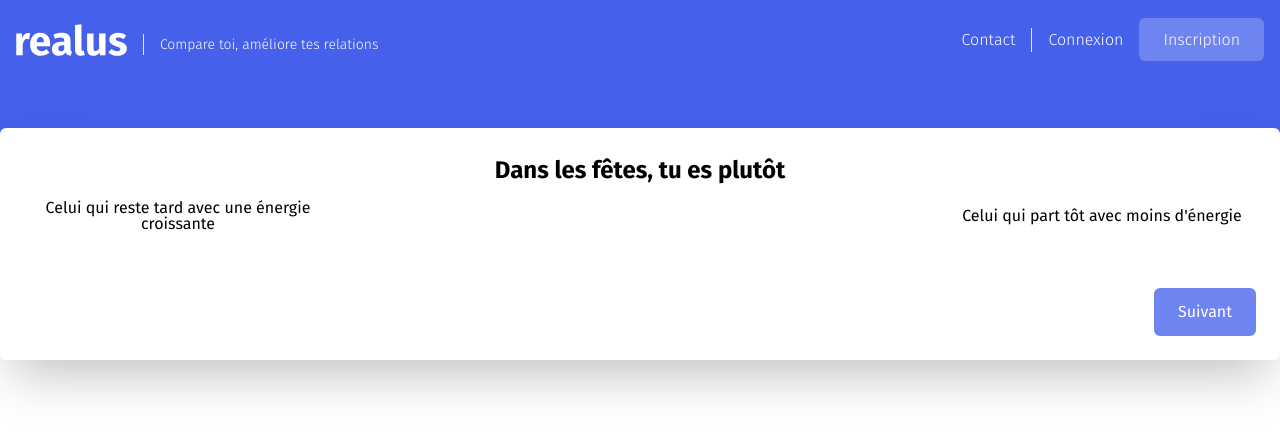
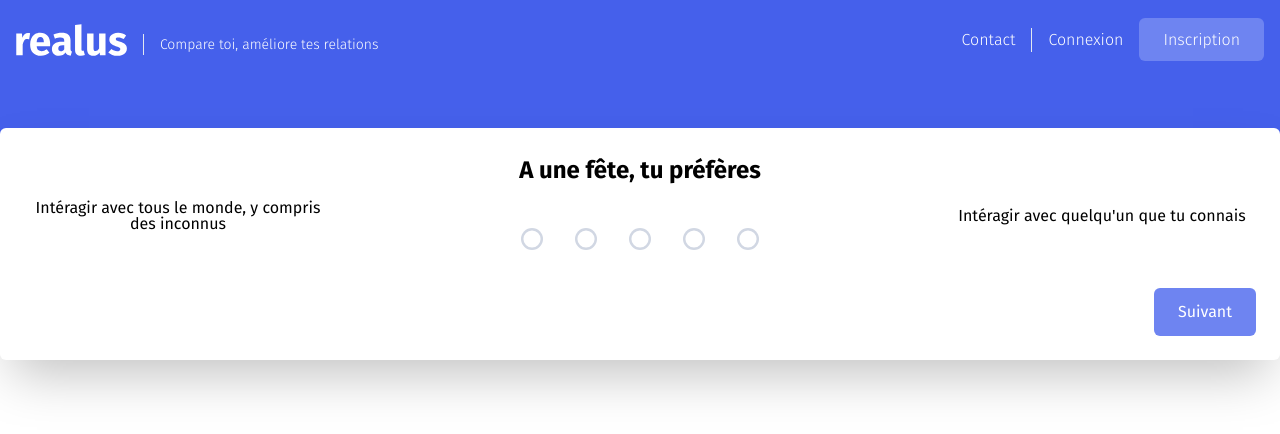
Before and after one commit to timotheej/realus, a Nuxt app: page /questionnaire in a window 1280 px wide. Both pictures are taken after a click on the button "Commencer". Shown: the top 434 px of the page. Built offline with nearby package versions, Linux system fonts and the light colour scheme.

Commit message:
radio button questionnaire

```diff
--- a/pages/questionnaire.vue
+++ b/pages/questionnaire.vue
@@ -10,15 +10,37 @@
             </div>
             <div class="w-4/6 flex items-center flex-col mb-4">
                 <div class="text-2xl font-bold">{{ currentQuestionObj.title }}</div>
-                <div></div>
+                <div class="mt-6 flex">
+                    <label class="questionnaire-radio">
+                        <input name="selectValue" type="radio" value="1" v-model="selectValue">
+                        <div class="checkmark"></div>
+                    </label>
+                    <label class="questionnaire-radio">
+                        <input name="selectValue" type="radio" value="2" v-model="selectValue">
+                        <div class="checkmark"></div>
+                    </label>
+                    <label class="questionnaire-radio">
+                        <input name="selectValue" type="radio" value="3" v-model="selectValue">
+                        <div class="checkmark"></div>
+                    </label>
+                    <label class="questionnaire-radio">
+                        <input name="selectValue" type="radio" value="4" v-model="selectValue">
+                        <div class="checkmark"></div>
+                    </label>
+                    <label class="questionnaire-radio">
+                        <input name="selectValue" type="radio" value="5" v-model="selectValue">
+                        <div class="checkmark"></div>
+                    </label>
+                </div>
+                {{ selectValue }}
             </div>
             <div class="w-2/6 flex justify-center items-center">
                 <div class="leading-none text-center">{{ currentQuestionObj.B }}</div>
             </div>
         </div>
-        <button v-if="!isDisabled" class="btn btn--large btn--darky" @click="startQuestionnaire">Commencer</button>
+        <button v-if="!isDisabled" class="btn btn--large btn--darky" @click="getQuestion">Commencer</button>
         <div class="flex justify-end">
-            <button v-if="isDisabled" class="btn btn--small btn--secondary" @click="nextQuestion">Suivant</button>
+            <button v-if="isDisabled" class="btn btn--small btn--secondary" @click="getQuestion">Suivant</button>
         </div>
     </div>
 </div>
@@ -57,25 +79,27 @@ export default {
                 A: null,
                 B: null,
                 group: null
-            }
+            },
+            selectValue: ""
         }
     },
 
     methods: {
-        async startQuestionnaire() {
+        async getQuestion() {
+            if (this.arrOfIds.length == 0) {
+                await this.generateQuestions();
+                this.disabled = true;
+                this.questionnaireState = true;
+            }
+            await this.selectQuestion(this.randomizeNumber());
+            await this.currentQuestion();
+        },
+
+        async generateQuestions() {
             //generate new array of all questions
             this.questions.forEach((elm, index) => {
                 this.arrOfIds.push(elm.id);
             })
-
-            console.log('length arr ' + this.arrOfIds.length)
-
-            this.disabled = true;
-            this.questionnaireState = true;
-            await this.selectQuestion(this.randomizeNumber());
-            await this.currentQuestion();
-
-            console.log('length arr ' + this.arrOfIds.length)
         },
 
         randomizeNumber() {
@@ -90,15 +114,6 @@ export default {
             if (index > -1) {
                 this.arrOfIds.splice(index, 1);
             }
-        },
-
-        async nextQuestion() {
-            await this.selectQuestion(this.randomizeNumber());
-            await this.currentQuestion();
-
-            console.log('length arr ' + this.arrOfIds.length)
-
-            console.log('arrOfIds 2 ' + this.arrOfIds)
         },
 
         async currentQuestion() {
@@ -121,10 +136,95 @@ export default {
         isDisabled: function () {
             return this.disabled;
         }
+    },
+    mounted() {
+        console.log('hey')
     }
 }
 </script>
 
 <style lang="scss">
 @import "~/assets/css/main.scss";
+
+$radioSize: 22px;
+$radioBorder: #D1D7E3;
+$radioActive: #5D9BFB;
+
+.questionnaire-radio {
+    margin: 16px 16px;
+    display: block;
+    cursor: pointer;
+    position: relative;
+    height: $radioSize;
+    width: $radioSize;
+
+    input {
+        display: none;
+        top: 0;
+        left: 0;
+
+        &:checked {
+            ~.checkmark {
+                &:before {
+                    transform: scale(1.04);
+                    background: $radioActive;
+                }
+
+                &:after {
+                    transform: scale(.4);
+                    transition: transform .3s ease;
+                }
+            }
+        }
+    }
+
+    .checkmark {
+        height: $radioSize;
+        width: $radioSize;
+        display: block;
+        position: absolute;
+        top: 0;
+        left: 0;
+
+        &:not(:empty) {
+            padding-left: $radioSize + 8;
+        }
+
+        &:before,
+        &:after {
+            content: '';
+            width: $radioSize;
+            height: $radioSize;
+            display: block;
+            border-radius: 50%;
+            left: 0;
+            top: 0;
+            position: absolute;
+        }
+
+        &:before {
+            background: $radioBorder;
+            transition: background .2s ease, transform .4s cubic-bezier(.175, .885, .32, 2);
+        }
+
+        &:after {
+            background: #fff;
+            transform: scale(.78);
+            transition: transform .6s cubic-bezier(.175, .885, .32, 1.4);
+        }
+
+        &:hover {
+
+            &:before {
+                transform: scale(.92);
+            }
+
+            &:after {
+                transform: scale(.74);
+            }
+
+        }
+    }
+
+}
 </style>
```
